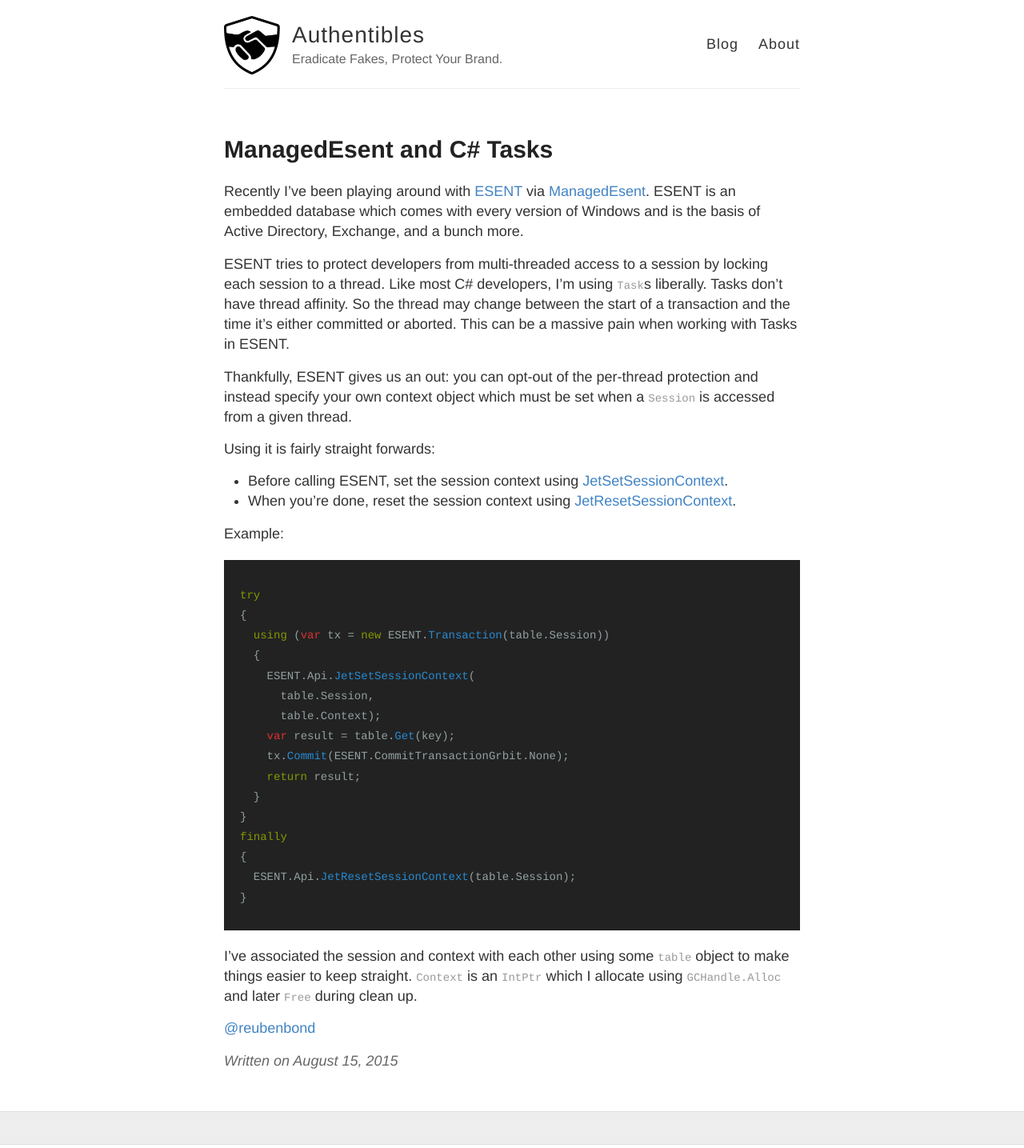
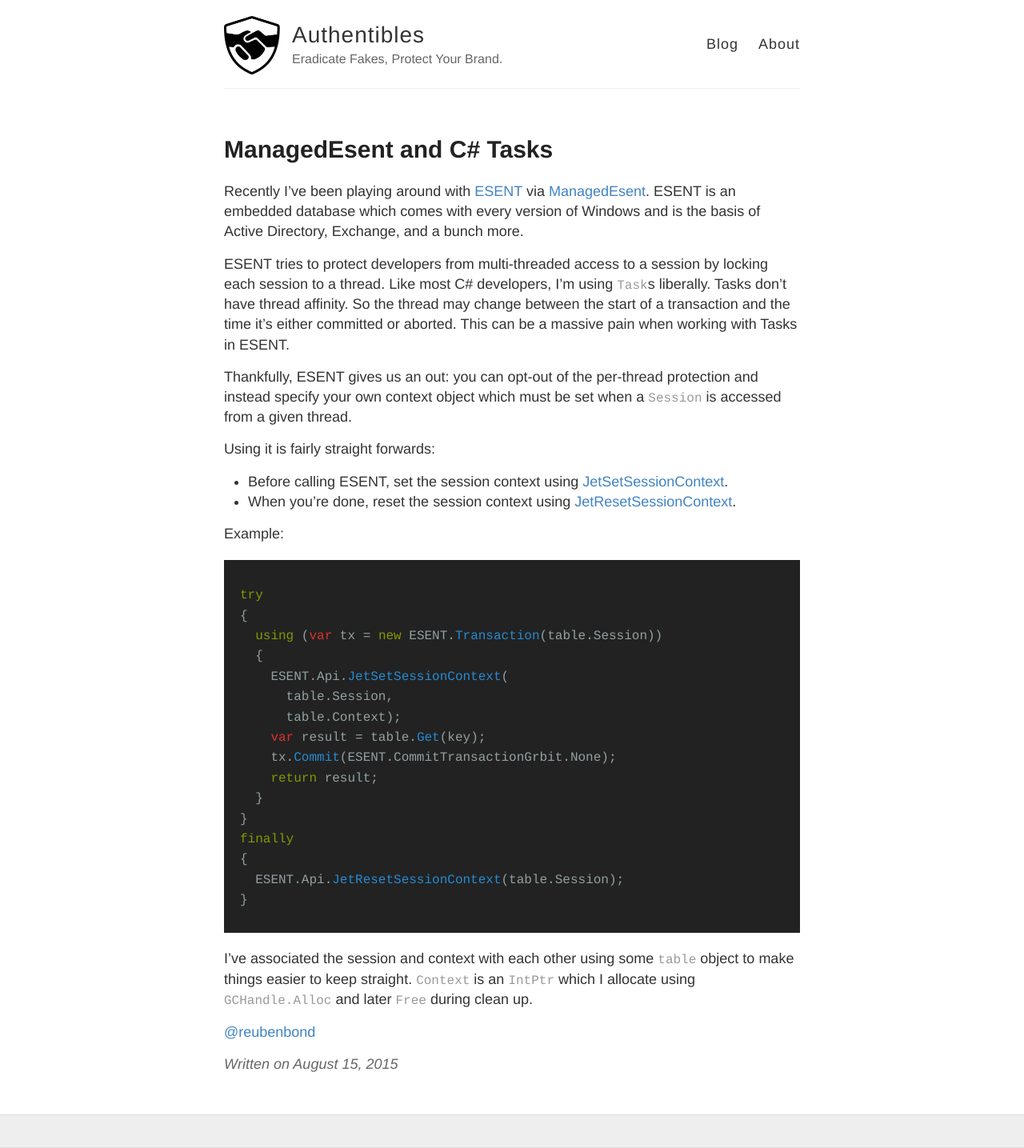
Before and after one commit to Authentibles/authentibles.github.io, a Jekyll site: the page built from _posts/2015-08-15-esent-csharp-task.md, in a window 1280 px wide. Shown: the whole page at 80% size. Built offline with Jekyll 4.4.1, drawn with Linux system fonts in a browser that asks for light colours; Markdown is read by kramdown in place of the engine named in the settings.

Commit message:
Updated _highlights.scss

```diff
--- a/_sass/_highlights.scss
+++ b/_sass/_highlights.scss
@@ -15,8 +15,8 @@
 }
 
 code {
-  font-family: 'Courier', monospace;
-  font-size: 14px;
+  font-family:'Bitstream Vera Sans Mono','Courier', monospace;
+  font-size: 16px;
   color: #999
 }
 
```
